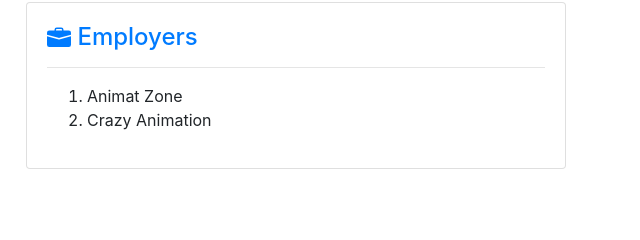
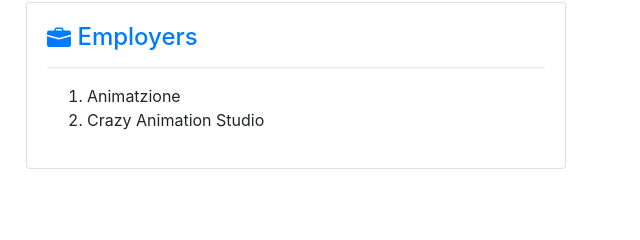
Before and after one commit to anupammo/rahulc, a plain HTML site: page index.html in a window 1280 px wide. Shown: the part 1779-2019 px from the top of the page, 629-1269 px from the left. Drawn offline with nearby package versions, Linux system fonts and the light colour scheme.

Commit message:
200720200904pm

```diff
--- a/index.html
+++ b/index.html
@@ -342,8 +342,8 @@
                             </h4>
                             <hr>
                             <ol>
-                                <li>Animat Zone</li>
-                                <li>Crazy Animation</li>
+                                <li>Animatzione</li>
+                                <li>Crazy Animation Studio</li>
                             </ol>
                         </div>
                     </div>
```
